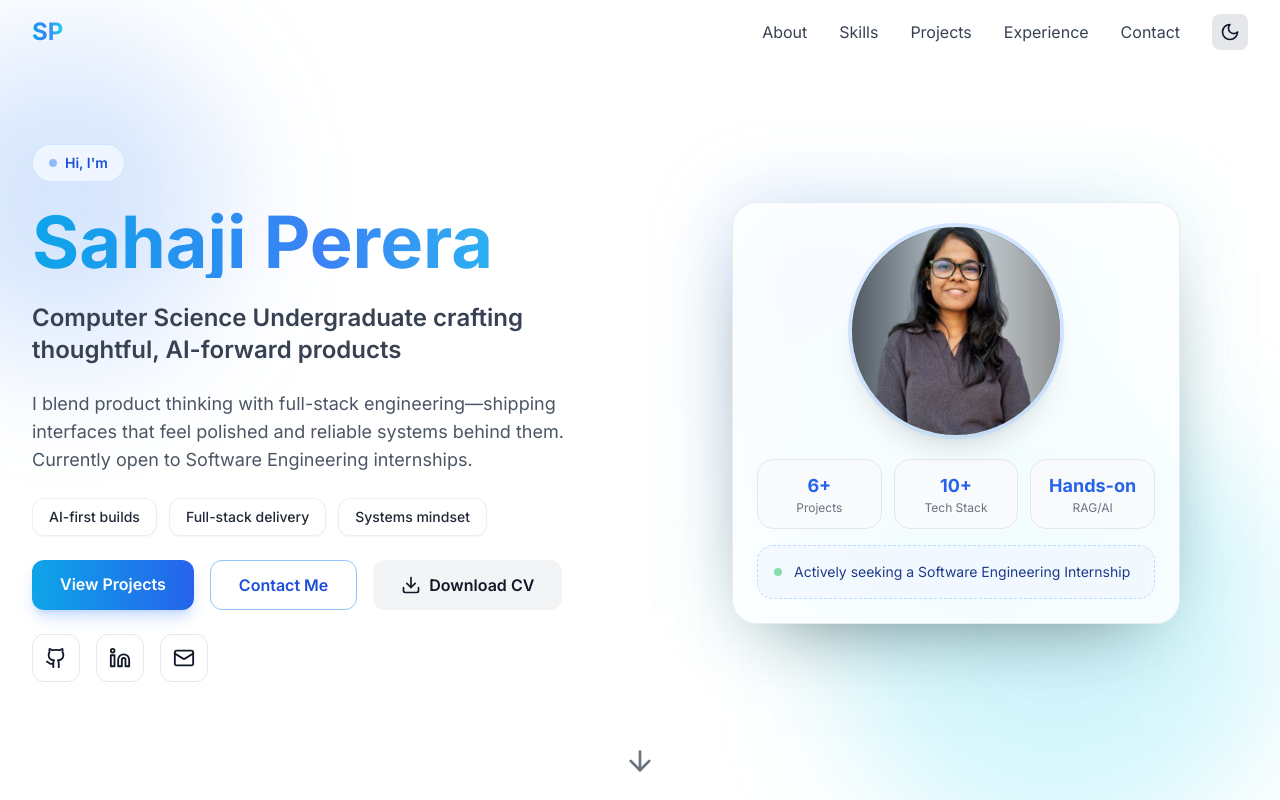
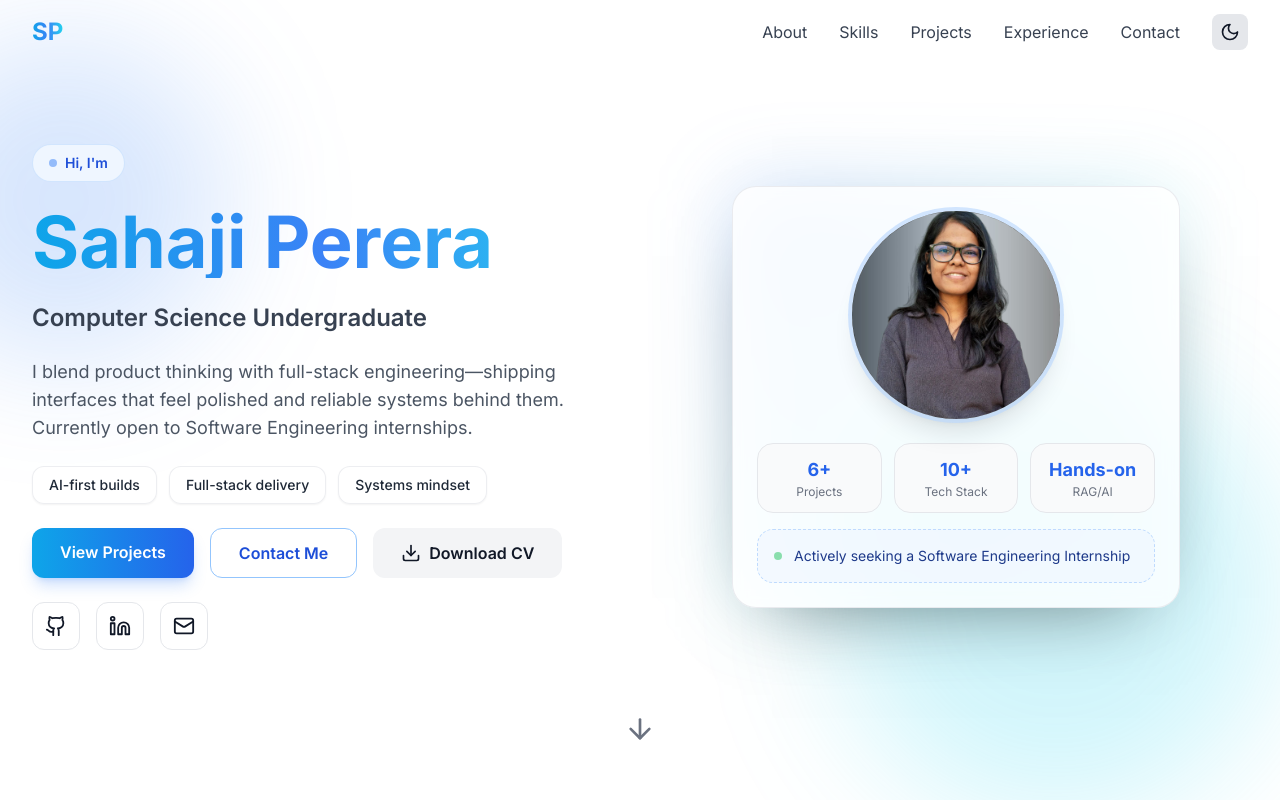
Before and after one commit to it23223394/portfolio, a Next.js app: page / in a window 1280 px wide. Shown: the top 800 px of the page. Built offline with nearby package versions, Linux system fonts and the light colour scheme.

Commit message:
trigger redeploy

```diff
--- a/components/Hero.tsx
+++ b/components/Hero.tsx
@@ -51,7 +51,7 @@ const Hero = () => {
               transition={{ duration: 0.5, delay: 0.18 }}
               className="text-xl md:text-2xl font-semibold text-gray-700 dark:text-gray-200"
             >
-              Computer Science Undergraduate crafting thoughtful, AI-forward products
+              Computer Science Undergraduate
             </motion.h2>
 
             <motion.p
--- a/components/Projects.tsx
+++ b/components/Projects.tsx
@@ -37,7 +37,7 @@ const Projects = () => {
         'Search-first UI with source highlighting'
       ],
       github: 'https://github.com/it23223394',
-      demo: '#',
+      demo: 'https://ai-study-assistant-crqnrkbffdabry9uxyjc7z.streamlit.app/',
       date: 'Jan 2026',
       gradient: 'from-purple-500 via-fuchsia-500 to-pink-400',
     },
```
